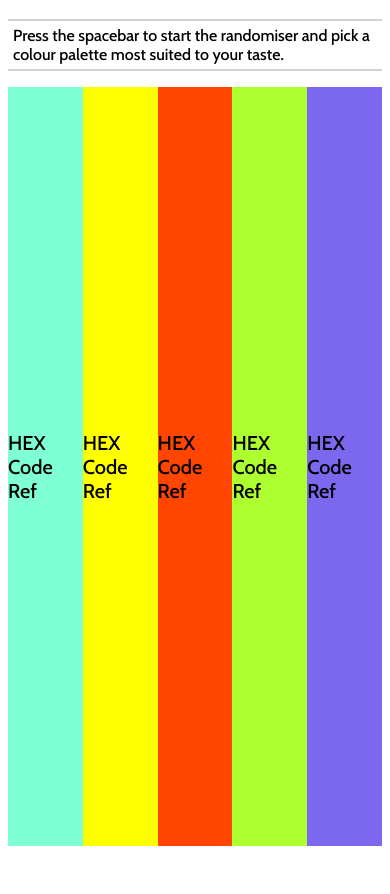
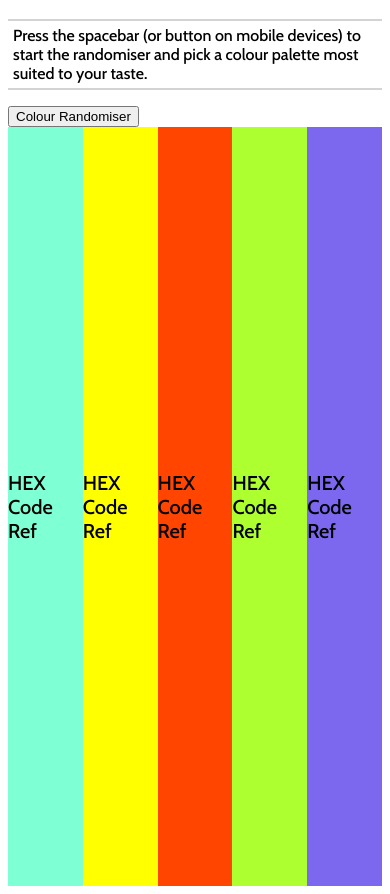
Before and after one commit to Whatsatajahism/Colour-Palette-Picker, a plain HTML site: page index.html in a window 390 px wide. Shown: the part 63-957 px from the top of the page. Before the commit the page ends 917 px from the top, so only its background shows below. Drawn offline with nearby package versions, Linux system fonts and the light colour scheme.

Commit message:
Update index.html

```diff
--- a/index.html
+++ b/index.html
@@ -29,7 +29,8 @@ stretch goal:
 </head>
 <body>
     <h1 class="Header" style="text-align: center;">Colour Palette Generator</h1>
-    <p>Press the spacebar to start the randomiser and pick a colour palette most suited to your taste.</p>
+     <p>Press the spacebar (or button on mobile devices) to start the randomiser and pick a colour palette most suited to your taste.</p>
+    <button class="show-on-mobile">Colour Randomiser</button>
     <div class="grid-container">
         <div id="box1">HEX Code Ref</div>
         <div id="box2">HEX Code Ref</div>
```
